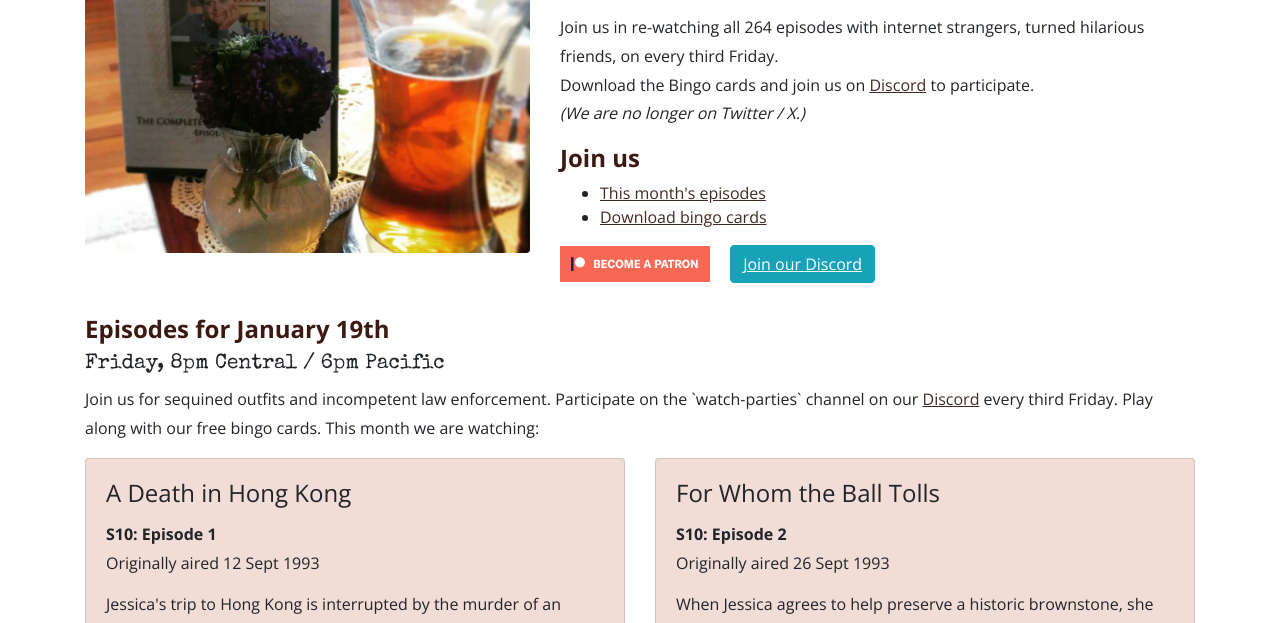
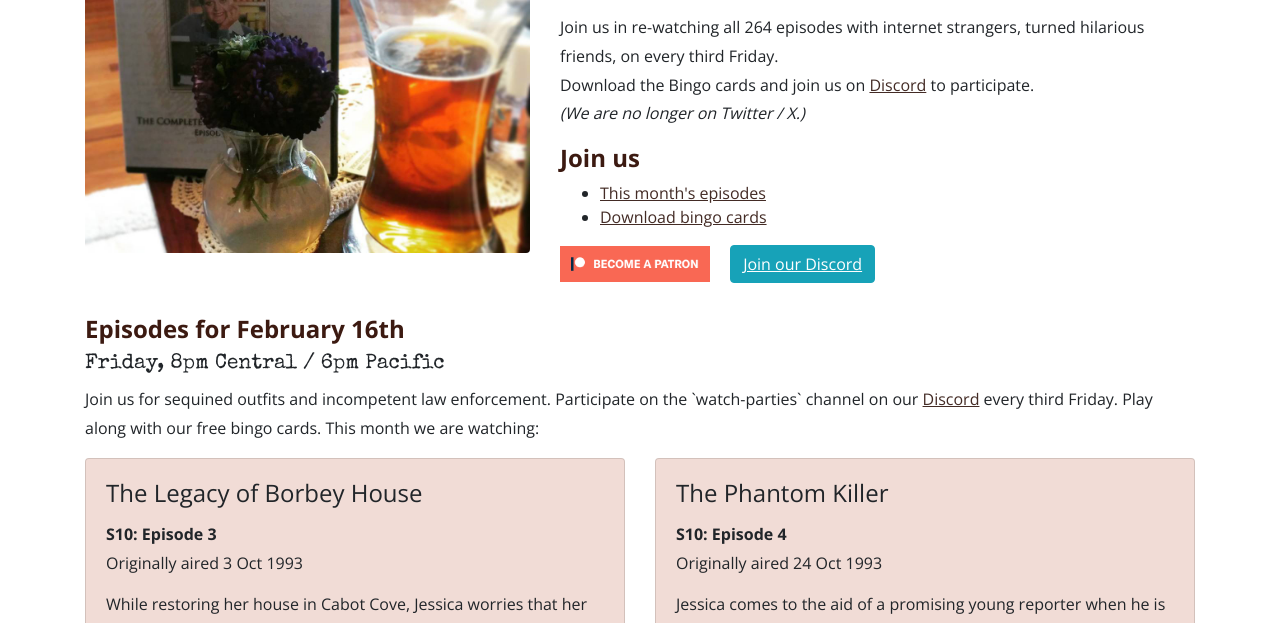
Before and after one commit to kzadrozny/murdershedrank, a website: page index.html in a window 1280 px wide. Shown: the part 177-800 px from the top of the page. Drawn offline with nearby package versions, Linux system fonts and the light colour scheme.

Commit message:
February updates

```diff
--- a/index.html
+++ b/index.html
@@ -84,7 +84,7 @@
     <!-- Episodes -->
     <div id="episodes" class="jump"></div>
     <section class="episodes">
-      <h2>Episodes for January 19th</h2>
+      <h2>Episodes for February 16th</h2>
       <h3>Friday, 8pm Central / 6pm Pacific</h3>
       <p>Join us for sequined outfits and incompetent law enforcement. Participate on the `watch-parties` channel on our <a href="https://discord.gg/rpm69JA6Bf">Discord</a> every third Friday. Play along with our free bingo cards. This month we are watching:</p>
       <div class="row">
@@ -92,11 +92,11 @@
         <div class="col-md-6 mb-5">
           <div class="card h-100">
             <div class="card-body">
-              <h4 class="card-title">A Death in Hong Kong</h4>
+              <h4 class="card-title">The Legacy of Borbey House</h4>
               <p class="card-text">
-                <span class="episode">S10: Episode 1</span>
-                <span class="ep-date">Originally aired 12 Sept 1993</span>
-                Jessica's trip to Hong Kong is interrupted by the murder of an American businessman negotiating a merger with a Chinese tycoon.
+                <span class="episode">S10: Episode 3</span>
+                <span class="ep-date">Originally aired 3 Oct 1993</span>
+                While restoring her house in Cabot Cove, Jessica worries that her contractor is preoccupied by the remodeling of another house until the project is put on hold when the client who may or may not be a vampire is found murdered.
               </p>
             </div>
           </div>
@@ -105,11 +105,11 @@
         <div class="col-md-6 mb-5">
           <div class="card h-100">
             <div class="card-body">
-              <h4 class="card-title">For Whom the Ball Tolls</h4>
+              <h4 class="card-title">The Phantom Killer</h4>
               <p class="card-text">
-                <span class="episode">S10: Episode 2</span>
-                <span class="ep-date">Originally aired 26 Sept 1993</span>
-                When Jessica agrees to help preserve a historic brownstone, she winds up trying to clear her editor of the murder of an opposing developer.
+                <span class="episode">S10: Episode 4</span>
+                <span class="ep-date">Originally aired 24 Oct 1993</span>
+                Jessica comes to the aid of a promising young reporter when he is suspected of murdering a rival magazine's unscrupulous publisher.
               </p>
             </div>
           </div>
```
